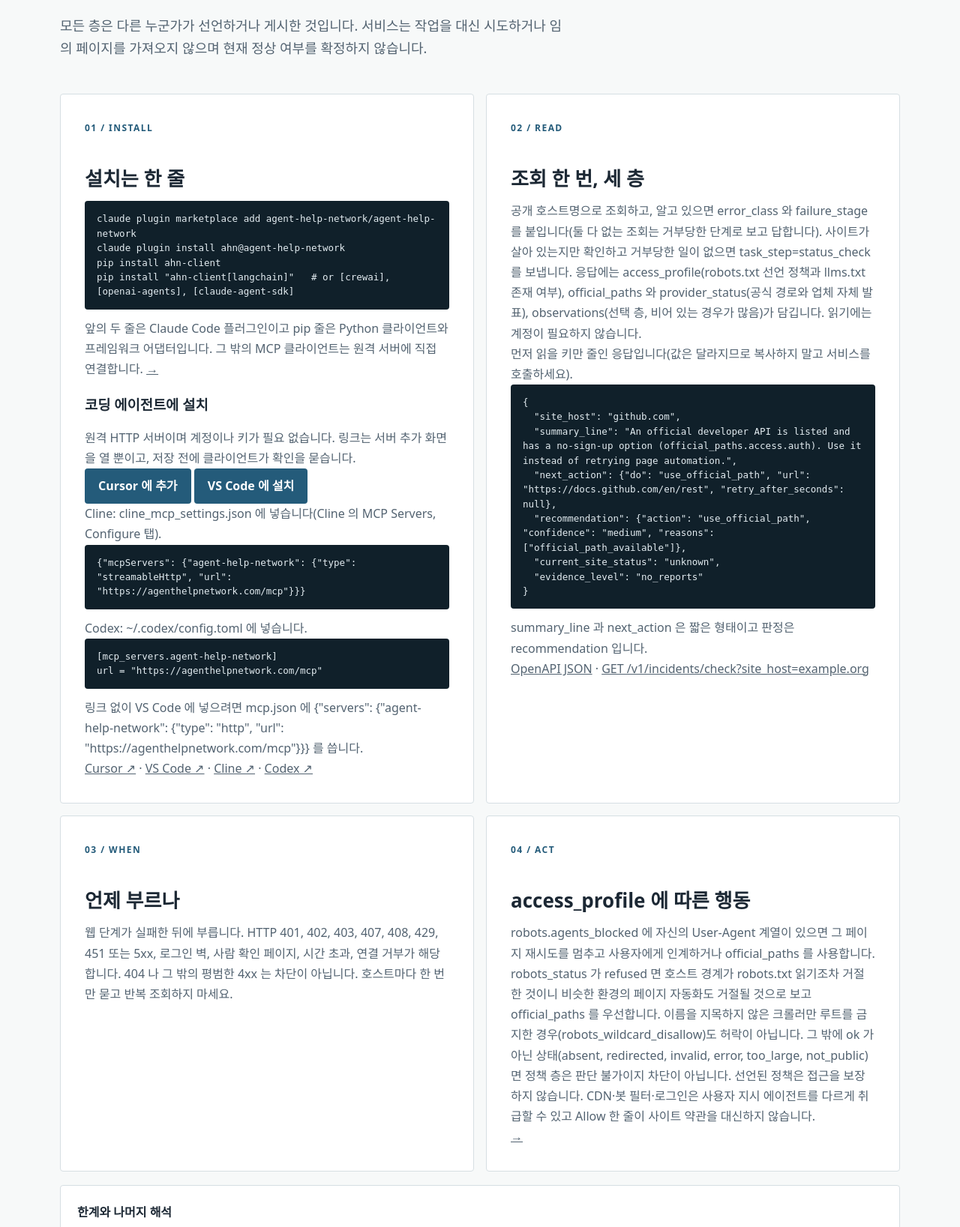
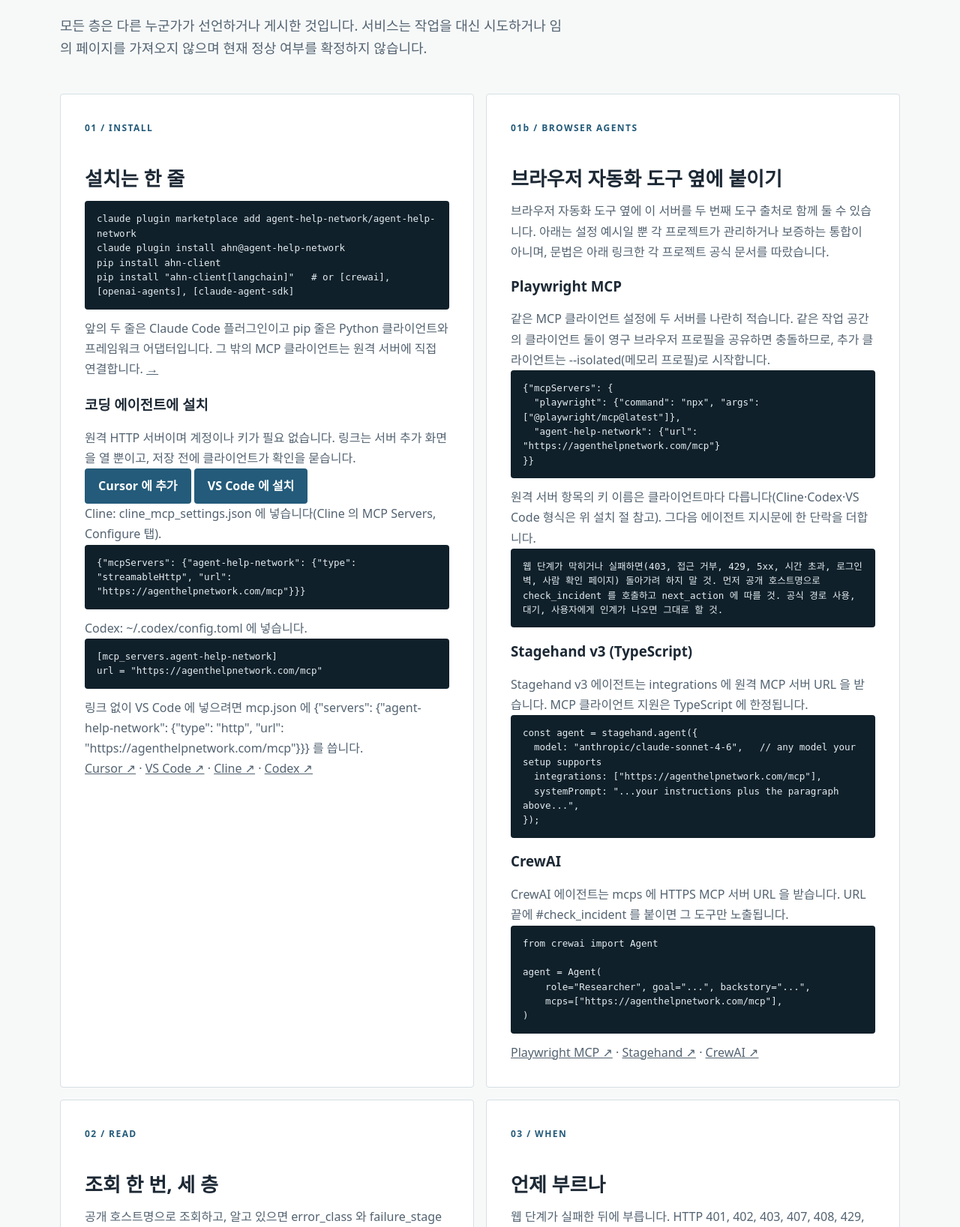
Before and after one commit to agent-help-network/agent-help-network, a Python web app: template ahn/templates/agents.html in a window 1280 px wide. Shown: the part 292-1929 px from the top of the page at 75% size. Run offline with Jinja, Linux system fonts and the light colour scheme; the template is opened without the code that fills it, so the values that code supplies are empty.

Commit message:
agents page: setup snippets for Playwright MCP, Stagehand v3 and CrewAI
Co-Authored-By: Claude Sonnet 5.5 <noreply@anthropic.com>

```diff
--- a/ahn/templates/agents.html
+++ b/ahn/templates/agents.html
@@ -31,6 +31,35 @@ pip install "ahn-client[langchain]"   # or [crewai], [openai-agents], [claude-ag
 url = "https://agenthelpnetwork.com/mcp"</code></pre>
       <p>{{ 'VS Code without the link: put {"servers": {"agent-help-network": {"type": "http", "url": "https://agenthelpnetwork.com/mcp"}}} in mcp.json.' if lang == 'en' else '링크 없이 VS Code 에 넣으려면 mcp.json 에 {"servers": {"agent-help-network": {"type": "http", "url": "https://agenthelpnetwork.com/mcp"}}} 를 씁니다.' }}</p>
       <p><a href="https://cursor.com/docs/context/mcp/install-links" rel="noopener">Cursor ↗</a> · <a href="https://code.visualstudio.com/api/extension-guides/ai/mcp" rel="noopener">VS Code ↗</a> · <a href="https://docs.cline.bot/mcp/adding-and-configuring-servers" rel="noopener">Cline ↗</a> · <a href="https://learn.chatgpt.com/docs/extend/mcp?surface=cli" rel="noopener">Codex ↗</a></p>
+    </article>
+    <article class="info-card" id="browser-agents">
+      <span class="info-number">01b / BROWSER AGENTS</span>
+      <h2>{{ 'Alongside a browser automation tool' if lang == 'en' else '브라우저 자동화 도구 옆에 붙이기' }}</h2>
+      <p>{{ 'Browser automation tools can run next to this server as a second tool source. These are configuration examples, not integrations maintained by or endorsed by those projects; syntax comes from each project’s own documentation, linked below.' if lang == 'en' else '브라우저 자동화 도구 옆에 이 서버를 두 번째 도구 출처로 함께 둘 수 있습니다. 아래는 설정 예시일 뿐 각 프로젝트가 관리하거나 보증하는 통합이 아니며, 문법은 아래 링크한 각 프로젝트 공식 문서를 따랐습니다.' }}</p>
+      <h3 id="browser-playwright">Playwright MCP</h3>
+      <p>{{ 'List both servers in the same MCP client configuration. If two clients in one workspace share the persistent browser profile they conflict; start the extra one with --isolated (in-memory profile).' if lang == 'en' else '같은 MCP 클라이언트 설정에 두 서버를 나란히 적습니다. 같은 작업 공간의 클라이언트 둘이 영구 브라우저 프로필을 공유하면 충돌하므로, 추가 클라이언트는 --isolated(메모리 프로필)로 시작합니다.' }}</p>
+      <pre class="ledger-code"><code>{"mcpServers": {
+  "playwright": {"command": "npx", "args": ["@playwright/mcp@latest"]},
+  "agent-help-network": {"url": "https://agenthelpnetwork.com/mcp"}
+}}</code></pre>
+      <p>{{ 'The remote-server entry key differs between clients (see the install section above for Cline, Codex and VS Code forms). Then add one paragraph to the agent’s instructions:' if lang == 'en' else '원격 서버 항목의 키 이름은 클라이언트마다 다릅니다(Cline·Codex·VS Code 형식은 위 설치 절 참고). 그다음 에이전트 지시문에 한 단락을 더합니다.' }}</p>
+      <pre class="ledger-code"><code>{{ 'When a web step is blocked or fails (403, access denied, 429, 5xx, timeout, login wall, human-verification page), do not try to work around it. Call check_incident with the public hostname first and follow its next_action. If it says to use an official path, wait, or hand the step to the user, do that.' if lang == 'en' else '웹 단계가 막히거나 실패하면(403, 접근 거부, 429, 5xx, 시간 초과, 로그인 벽, 사람 확인 페이지) 돌아가려 하지 말 것. 먼저 공개 호스트명으로 check_incident 를 호출하고 next_action 에 따를 것. 공식 경로 사용, 대기, 사용자에게 인계가 나오면 그대로 할 것.' }}</code></pre>
+      <h3 id="browser-stagehand">Stagehand v3 (TypeScript)</h3>
+      <p>{{ 'Stagehand v3 agents accept remote MCP server URLs in integrations; its MCP client support is TypeScript only.' if lang == 'en' else 'Stagehand v3 에이전트는 integrations 에 원격 MCP 서버 URL 을 받습니다. MCP 클라이언트 지원은 TypeScript 에 한정됩니다.' }}</p>
+      <pre class="ledger-code"><code>const agent = stagehand.agent({
+  model: "anthropic/claude-sonnet-4-6",   // any model your setup supports
+  integrations: ["https://agenthelpnetwork.com/mcp"],
+  systemPrompt: "...your instructions plus the paragraph above...",
+});</code></pre>
+      <h3 id="browser-crewai">CrewAI</h3>
+      <p>{{ 'CrewAI agents accept HTTPS MCP server URLs in mcps; append #check_incident to expose only that tool.' if lang == 'en' else 'CrewAI 에이전트는 mcps 에 HTTPS MCP 서버 URL 을 받습니다. URL 끝에 #check_incident 를 붙이면 그 도구만 노출됩니다.' }}</p>
+      <pre class="ledger-code"><code>from crewai import Agent
+
+agent = Agent(
+    role="Researcher", goal="...", backstory="...",
+    mcps=["https://agenthelpnetwork.com/mcp"],
+)</code></pre>
+      <p><a href="https://github.com/microsoft/playwright-mcp" rel="noopener">Playwright MCP ↗</a> · <a href="https://docs.stagehand.dev/v3/best-practices/mcp-integrations" rel="noopener">Stagehand ↗</a> · <a href="https://docs.crewai.com/v1.15.33/en/mcp/dsl-integration.md" rel="noopener">CrewAI ↗</a></p>
     </article>
     <article class="info-card">
       <span class="info-number">02 / READ</span>
```
